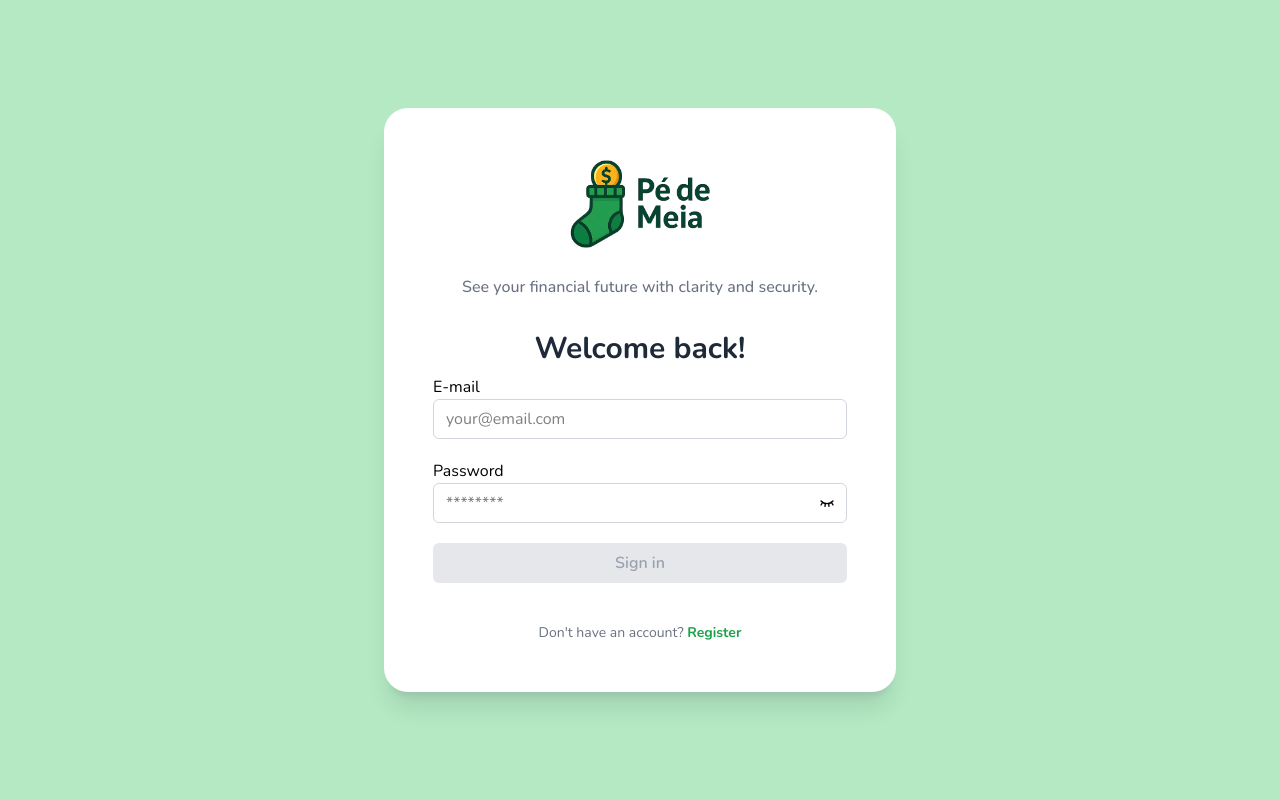
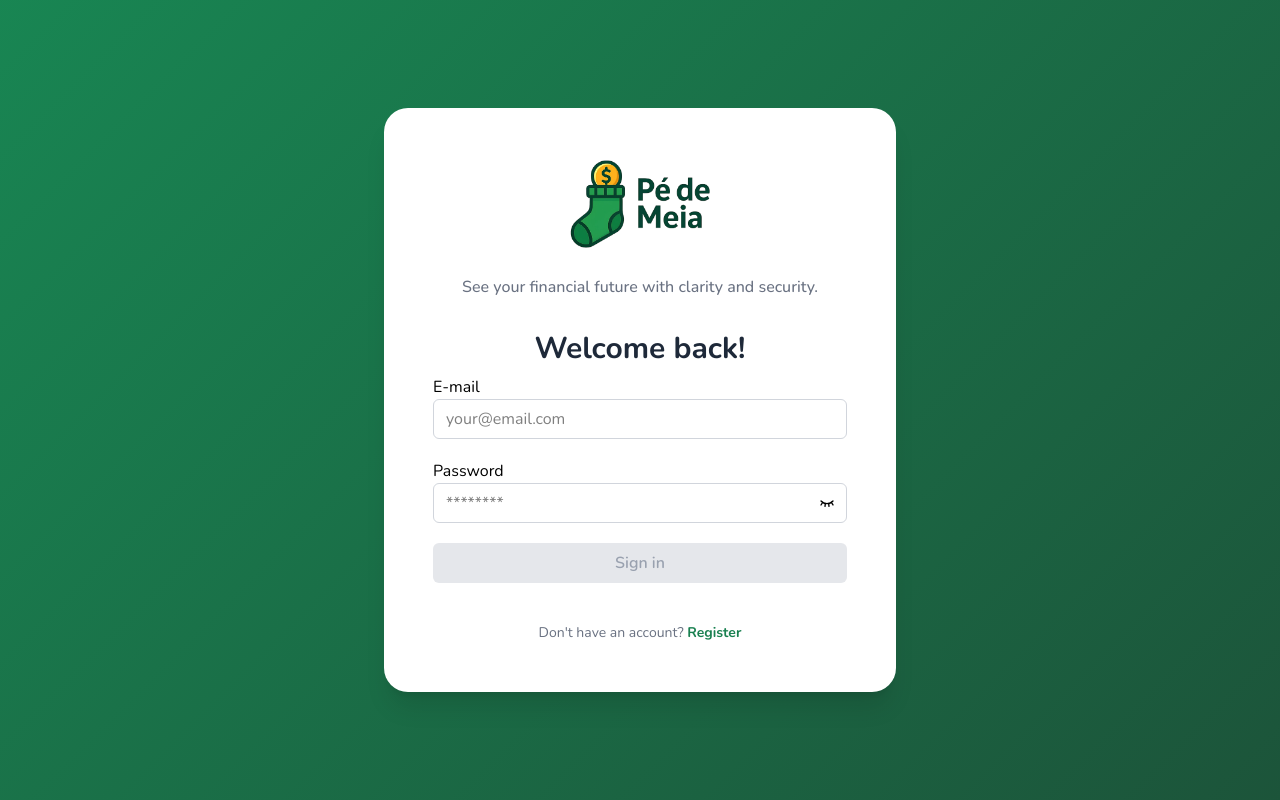
Before and after one commit to GuiPM001/pe-de-meia, a Next.js app: page /en/login in a window 1280 px wide. Built offline with nearby package versions, Linux system fonts and the light colour scheme; no server answers.

Commit message:
add green gradient

```diff
--- a/app/[locale]/(public)/login/page.tsx
+++ b/app/[locale]/(public)/login/page.tsx
@@ -55,8 +55,7 @@
   };
 
   return (
-    <div className="min-h-screen flex items-center justify-center bg-green-hover p-4 relative overflow-hidden">
-
+    <div className="min-h-screen flex items-center justify-center green-gradient p-4 relative overflow-hidden">
       <div className="bg-white backdrop-blur-xl rounded-3xl shadow-xl p-8 sm:p-12 w-full max-w-lg relative z-10 border border-white/50">
         <div className="flex flex-col items-center mb-8">
           <div className="w-48 mb-6">
--- a/app/globals.css
+++ b/app/globals.css
@@ -4,6 +4,8 @@
 :root {
   --background: #ffffff;
   --foreground: #171717;
+
+  --gradient-green: linear-gradient(135deg, hsl(152 69% 31%) 0%, hsl(152 50% 22%) 100%);
 }
 
 @theme {
@@ -26,8 +28,10 @@
   --color-blue-hover: #B5E9FF;
   --color-blue-text: #29A4d9;
 
-  --color-primary: #1CA249;
+  --color-primary: #198050;
   --color-primary-dark: #0C863C;
+
+  --bg-green-gradient: linear-gradient(135deg, hsl(152 69% 31%) 0%, hsl(152 50% 22%) 100%);
 
   --font-sans: var(--font-geist-sans);
   --font-mono: var(--font-geist-mono);
@@ -54,3 +58,7 @@
   appearance: none;
   -webkit-appearance: none;
 }
+
+.green-gradient {
+  background: var(--gradient-green);
+}
```
